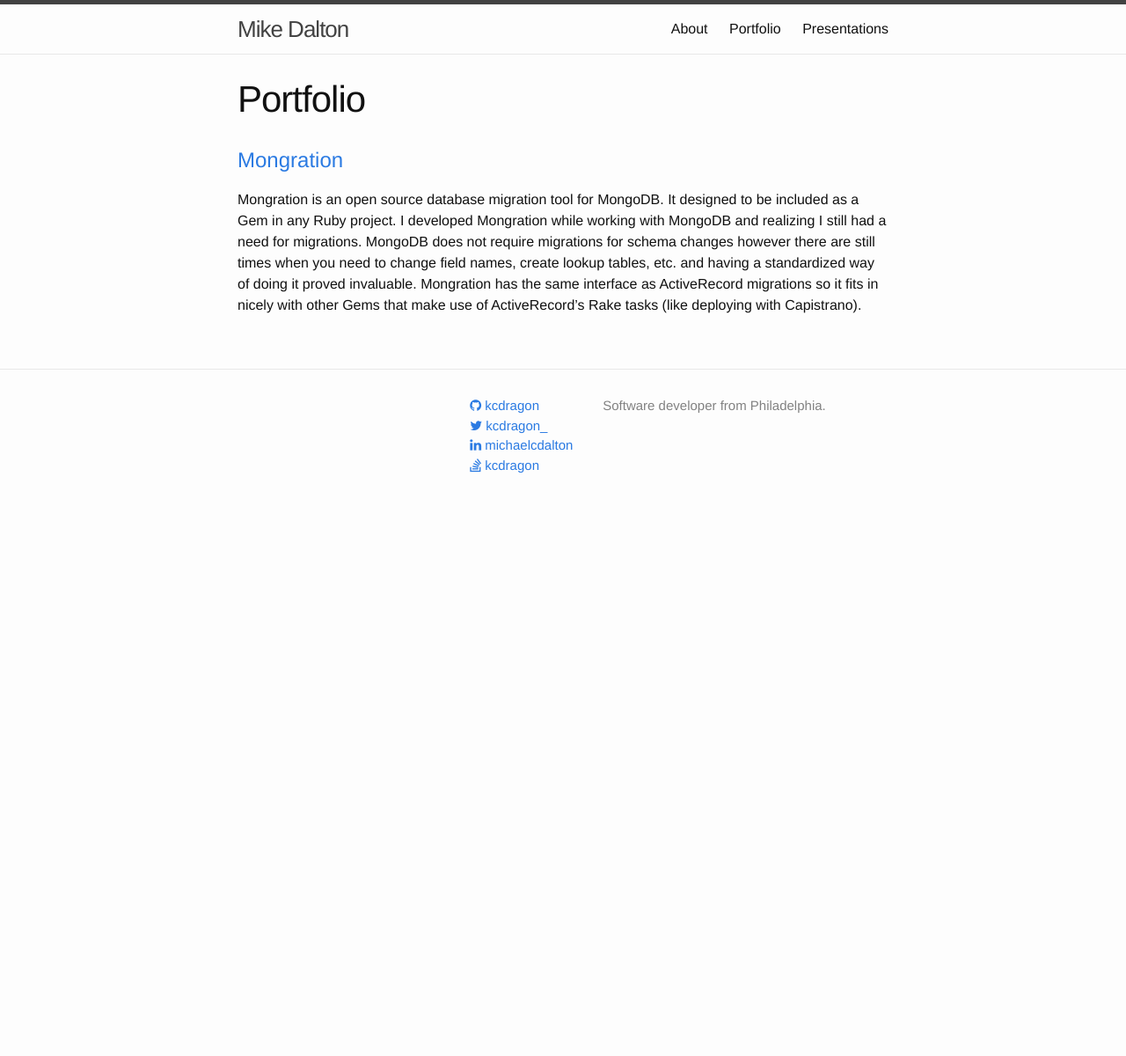
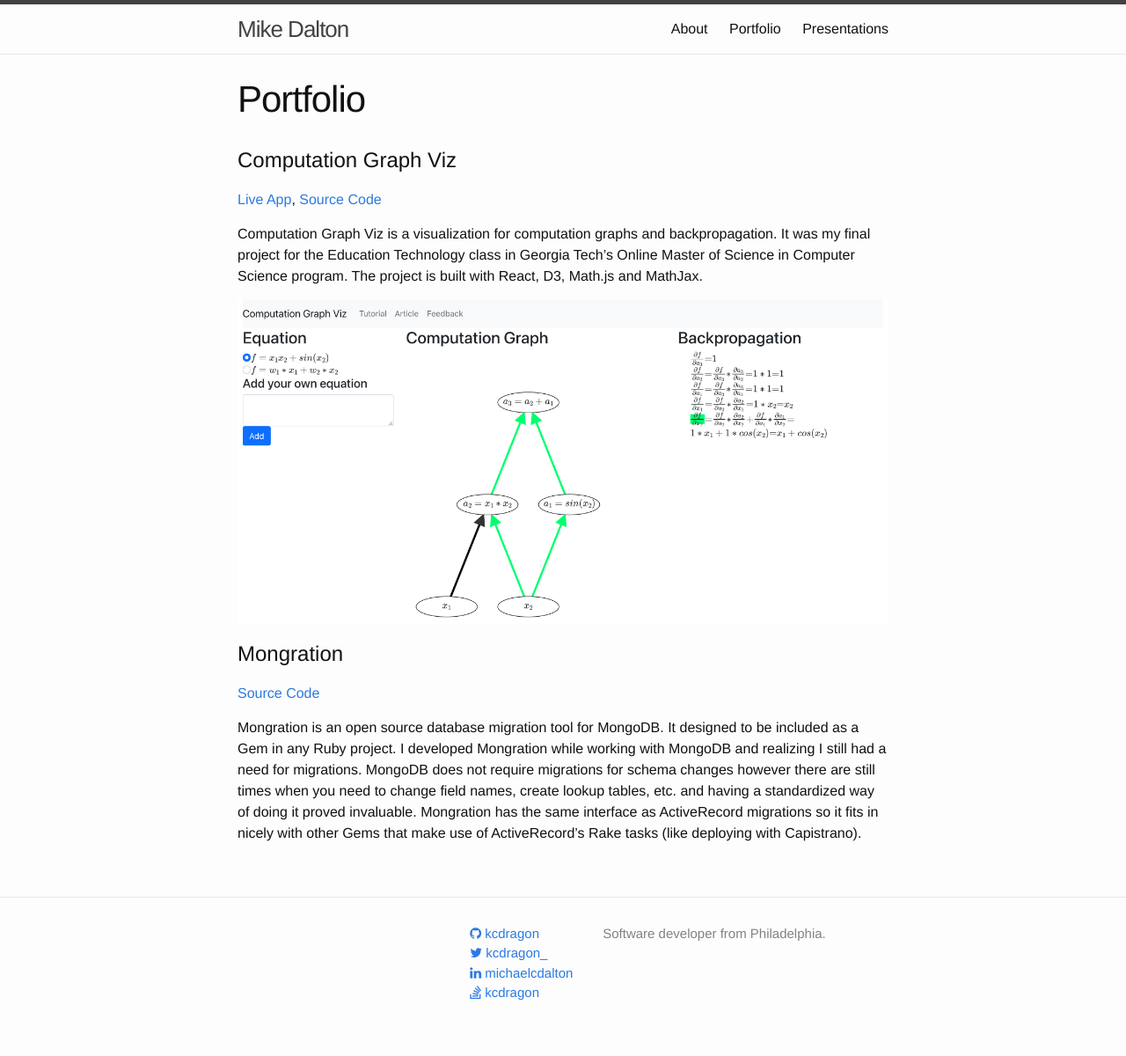
Before and after one commit to kcdragon/kcdragon.github.io, a Jekyll site: the page built from portfolio.md, in a window 1280 px wide. Shown: the whole page at 88% size. Built offline with Jekyll 4.4.1, drawn with Linux system fonts in a browser that asks for light colours; nearby versions of some CDN libraries; before the commit the page ends 900 px from its top, so only the background shows below that.

Commit message:
Adding Computation Graph Viz to Portfolio

```diff
--- a/Gemfile
+++ b/Gemfile
@@ -1,5 +1,5 @@
 source 'http://rubygems.org'
-ruby '2.4.5'
+ruby '2.6.5'
 
 gem 'eventmachine',   '1.0.4'
 gem 'jekyll',         '3.7.4'
--- a/portfolio.md
+++ b/portfolio.md
@@ -4,6 +4,18 @@ title: Portfolio
 permalink: /portfolio/
 ---
 
-# [Mongration](http://www.github.com/kcdragon/mongration)
+# Computation Graph Viz
+
+[Live App](https://mikedalton.co/computation-graph-viz/), [Source Code](https://github.com/kcdragon/computation-graph-viz)
+
+Computation Graph Viz is a visualization for computation graphs and backpropagation.
+It was my final project for the Education Technology class in Georgia Tech's Online Master of Science in Computer Science program.
+The project is built with React, D3, Math.js and MathJax.
+
+![Computation Graph Viz](/assets/computation-graph-viz.png)
+
+# Mongration
+
+[Source Code](https://github.com/kcdragon/mongration)
 
 Mongration is an open source database migration tool for MongoDB. It designed to be included as a Gem in any Ruby project. I developed Mongration while working with MongoDB and realizing I still had a need for migrations. MongoDB does not require migrations for schema changes however there are still times when you need to change field names, create lookup tables, etc. and having a standardized way of doing it proved invaluable. Mongration has the same interface as ActiveRecord migrations so it fits in nicely with other Gems that make use of ActiveRecord's Rake tasks (like deploying with Capistrano).
```
Also changed, not shown: Gemfile.lock, assets/computation-graph-viz.png (added), 1 other file.
